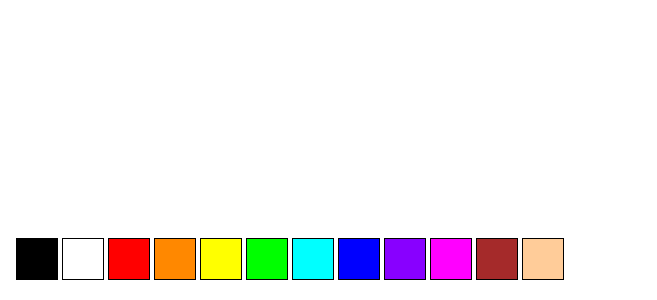
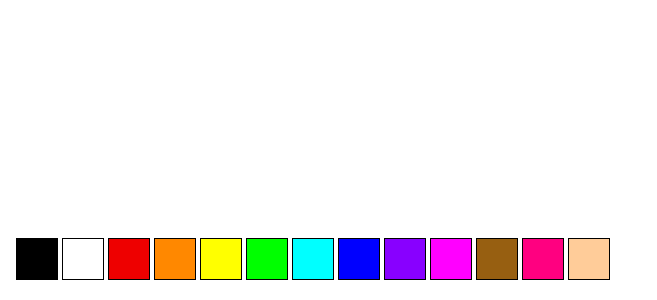
Before and after one commit to potch/maiapaint, a plain HTML site: page index.html in a window 1280 px wide. Shown: the part 500-800 px from the top of the page, without its empty margins (0-657 px from the left). Drawn offline with Linux system fonts and the light colour scheme.

Commit message:
Update index.html

```diff
--- a/index.html
+++ b/index.html
@@ -33,7 +33,7 @@
   <nav>
     <a data-color="#000"></a>
     <a data-color="#fff"></a>
-    <a data-color="#f00"></a>
+    <a data-color="#e00"></a>
     <a data-color="#f80"></a>
     <a data-color="#ff0"></a>
     <a data-color="#0f0"></a>
@@ -41,7 +41,8 @@
     <a data-color="#00f"></a>
     <a data-color="#80f"></a>
     <a data-color="#f0f"></a>
-    <a data-color="brown"></a>
+    <a data-color="hsl(35,80%,33%)"></a>
+    <a data-color="hsl(330, 100%, 50%"></a>
     <a data-color="#fc9"></a>
   </nav>
   <script>
```
